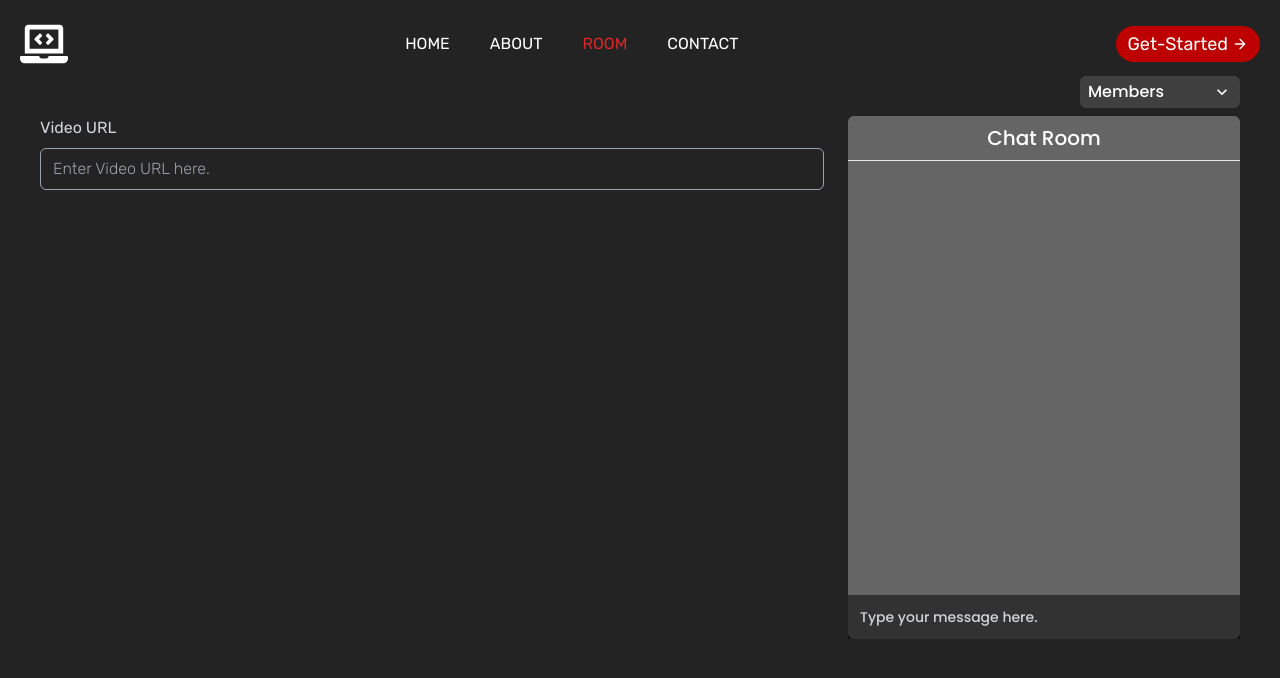
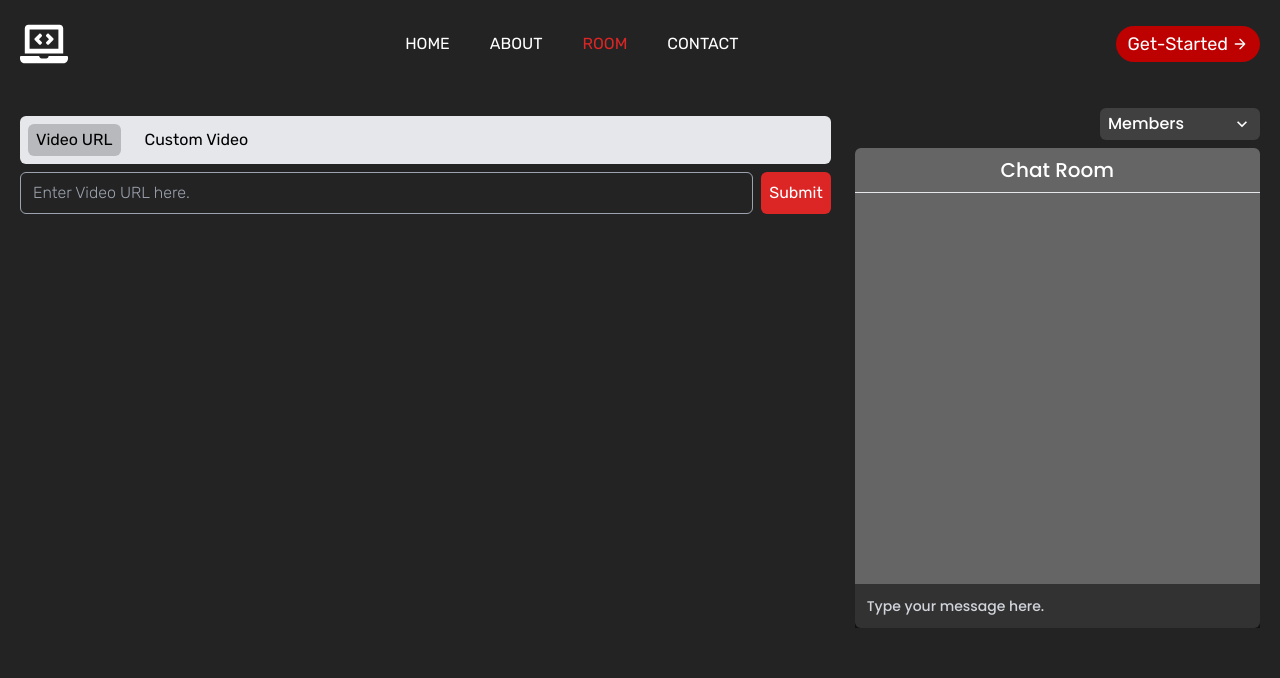
Before and after one commit to san2722soni/WATCH, a Next.js app: page /room in a window 1280 px wide. Shown: the top 678 px of the page. Built offline with nearby package versions, Linux system fonts and the light colour scheme.

Commit message:
added custom video functionality

```diff
--- a/pages/context/playerContext.js
+++ b/pages/context/playerContext.js
@@ -19,6 +19,7 @@ export const PlayerState = ({ children }) => {
 		"Aswin",
 		"Aswin ki bandi",
 	]);
+	const [fileUrl, setFileUrl] = useState("");
 
 	const player = {
 		hasWindow,
@@ -43,6 +44,8 @@ export const PlayerState = ({ children }) => {
 		setActiveMenu,
 		members,
 		setMembers,
+		fileUrl,
+		setFileUrl,
 	};
 
 	return (
--- a/pages/room.js
+++ b/pages/room.js
@@ -19,11 +19,13 @@ import {
 	BsPlayCircle,
 	BsArrowLeft,
 	BsCheck2,
+	BsLink45Deg,
 } from "react-icons/bs";
 import { MdSettings, MdKeyboardArrowDown } from "react-icons/md";
 import ReactPlayer from "react-player";
-import { Popover, Transition } from "@headlessui/react";
+import { Popover, Transition, Tab } from "@headlessui/react";
 import { playerContext } from "./context/playerContext";
+import debounce from "lodash.debounce";
 
 const poppins = Poppins({
 	weight: ["500", "600", "700", "800"],
@@ -60,10 +62,13 @@ const Room = () => {
 		playtime,
 		setPlaytime,
 		setActiveMenu,
+		fileUrl,
+		setFileUrl,
 	} = useContext(playerContext);
 
 	const [showControls, setShowControls] = useState(true);
 	const [isMouseVisible, setIsMouseVisible] = useState(true);
+	const [isArrowSeeking, setIsArrowSeeking] = useState(false);
 	const timerRef = useRef(null);
 
 	const playerRef = useRef();
@@ -71,6 +76,7 @@ const Room = () => {
 	const vidSectionRef = useRef();
 	const fullScreenBtnRef = useRef();
 	const volumeInputRef = useRef();
+	const urlInputRef = useRef();
 	const controlsDeactivationTime = 3000;
 
 	const handlePlayerReady = () => {
@@ -87,10 +93,18 @@ const Room = () => {
 	const handleProgressChange = () => {
 		// get the current time of video
 		// update the value of range input to current time of video
-		rangeInputRef.current.value = Math.ceil(
+		if (rangeInputRef.current) {
+			rangeInputRef.current.value = Math.round(
 				playerRef.current.getCurrentTime()
 			);
-		setPlaytime(Math.floor(playerRef.current.getCurrentTime()));
+			if (
+				formatTime(playerRef.current.getDuration()) ===
+				formatTime(Math.round(playerRef.current.getCurrentTime()))
+			) {
+				setPlay(false);
+			}
+		}
+		setPlaytime(Math.round(playerRef.current.getCurrentTime()));
 	};
 
 	const handleFullScreen = (e) => {
@@ -151,14 +165,15 @@ const Room = () => {
 				document.fullscreenElement === vidSectionRef.current
 			);
 		};
-		const handleKeyPress = (event) => {
+
+		// using debounce to prevent this from firing a lot of times if the arrow keys are pressed rapidly.
+		const handleKeyPress = debounce((event) => {
 			const activeElement = document.activeElement;
 			const excludedTags = ["INPUT", "TEXTAREA", "SELECT"];
 			if (
 				excludedTags.includes(activeElement.tagName) &&
 				!(activeElement.type === "range")
 			) {
-				console.log(activeElement.type);
 				return;
 			}
 
@@ -175,7 +190,7 @@ const Room = () => {
 				default:
 					break;
 			}
-		};
+		}, 250);
 
 		const handleMouseMove = () => {
 			clearTimeout(timerRef.current);
@@ -206,6 +221,7 @@ const Room = () => {
 				handleFullScreenChange
 			);
 			document.removeEventListener("keydown", handleKeyPress);
+			handleKeyPress.cancel();
 			if (vidSectionRef.current) {
 				vidSectionRef.current.removeEventListener(
 					"mousemove",
@@ -219,33 +235,99 @@ const Room = () => {
 	// TODO: Implement Cursor hide when showControls is false
 
 	return (
-		<main className="mb-5 mt-7 flex flex-col gap-6 px-10 md:flex-row">
+		<main className="mb-5 mt-7 flex flex-col gap-6 px-5 md:flex-row">
 			{/* Section 1: Video */}
 			<div
 				className={`flex w-full flex-col gap-2 md:w-2/3 ${
 					isFullScreen ? (isMouseVisible ? "" : "cursor-none") : ""
 				}`}
 			>
-				<label className="text-gray-300" htmlFor="video-url">
+				<div>
+					<Tab.Group>
+						<Tab.List className="flex h-12 items-center gap-4 rounded-md bg-gray-200 p-2">
+							<Tab as={Fragment}>
+								{({ selected }) => (
+									<button
+										className={`${
+											selected ? "bg-black/20" : ""
+										} rounded-md px-2 py-1 outline-none transition-colors hover:bg-black/20`}
+									>
 										Video URL
-				</label>
+									</button>
+								)}
+							</Tab>
+							<Tab as={Fragment}>
+								{({ selected }) => (
+									<button
+										className={`${
+											selected ? "bg-black/20" : ""
+										} rounded-md px-2 py-1 outline-none transition-colors hover:bg-black/20`}
+									>
+										Custom Video
+									</button>
+								)}
+							</Tab>
+						</Tab.List>
+						<Tab.Panels>
+							<Tab.Panel className="mt-2 flex gap-2">
 								<input
-					onChange={(e) => setUrl(e.target.value)}
+									ref={urlInputRef}
 									type="text"
 									className="w-full rounded-md border border-gray-400 bg-transparent px-3 py-2 font-light text-white outline-none placeholder:font-light"
 									placeholder="Enter Video URL here."
 								/>
+								<button
+									onClick={(e) => {
+										setUrl(urlInputRef.current.value);
+										setFileUrl("");
+										console.log(e.target.value);
+									}}
+									className="rounded-md bg-red-600 px-2 py-1 text-white"
+								>
+									Submit
+								</button>
+							</Tab.Panel>
+							<Tab.Panel className="mt-2">
+								<label
+									htmlFor="file-choose"
+									className="cursor-pointer rounded-md bg-red-600 px-3 py-2 text-left text-white"
+								>
+									Choose File
+									<input
+										accept="video/*"
+										onChange={(e) => {
+											const file = e.target.files[0];
+											if (file) {
+												const videoUrl =
+													URL.createObjectURL(file);
+												setFileUrl(videoUrl);
+												setUrl("");
+											}
+										}}
+										id="file-choose"
+										type="file"
+										className="w-0 opacity-0"
+									/>
+								</label>
+							</Tab.Panel>
+						</Tab.Panels>
+					</Tab.Group>
+				</div>
 				<section
 					ref={vidSectionRef}
-					className="relative flex w-full flex-col gap-3"
+					className="relative flex w-full select-none flex-col gap-3"
 				>
 					{hasWindow && (
+						<>
+							{url && (
 								<ReactPlayer
 									ref={playerRef}
 									url={url}
 									onReady={handlePlayerReady}
 									config={{
-								youtube: { playerVars: { disablekb: 1 } },
+										youtube: {
+											playerVars: { disablekb: 1 },
+										},
 									}}
 									className="pointer-events-none aspect-video"
 									width="100%"
@@ -258,9 +340,33 @@ const Room = () => {
 									playbackRate={speed}
 								/>
 							)}
+							{fileUrl && (
+								<ReactPlayer
+									ref={playerRef}
+									url={fileUrl}
+									onReady={handlePlayerReady}
+									className="pointer-events-none aspect-video"
+									width="100%"
+									height="100%"
+									playing={play}
+									onProgress={handleProgressChange}
+									onPlay={() => setPlay(true)}
+									onPause={() => setPlay(false)}
+									volume={volume}
+									playbackRate={speed}
+									config={{
+										file: {
+											attributes: { controls: false },
+										},
+									}}
+								/>
+							)}
+						</>
+					)}
 					{/* Controls */}
 					{isPlayerReady &&
-						ReactPlayer.canPlay(url) &&
+						ReactPlayer.canPlay(url) |
+							ReactPlayer.canPlay(fileUrl) &&
 						playerRef.current && (
 							<div
 								className={`${
@@ -283,7 +389,7 @@ const Room = () => {
 											<BsFillPlayFill className="text-3xl text-white" />
 										)}
 									</button>
-									<button>
+									<button className="hidden md:block">
 										{volume > 0.5 ? (
 											<BsVolumeUpFill className="text-3xl text-white" />
 										) : volume > 0 ? (
@@ -293,7 +399,7 @@ const Room = () => {
 										)}
 									</button>
 									<input
-										className="volume-input w-1/5 accent-red-600 "
+										className="volume-input hidden w-1/5 accent-red-600 md:block"
 										type="range"
 										min={0}
 										max={1}
@@ -310,7 +416,7 @@ const Room = () => {
 										)}
 									</span>
 									<div className="absolute bottom-10 right-5">
-										<DropdowMenu />
+										<DropdownMenu />
 									</div>
 									<button
 										onClick={() => {
@@ -338,23 +444,8 @@ const Room = () => {
 						)}
 				</section>
 			</div>
-			{/* Section 2: Room Info */}
-			{/* <section className="flex flex-col gap-2 text-white">
-				<h3 className={`${poppins.className} font- text-2xl`}>
-					Members
-				</h3>
-				<ol
-					className={`flex flex-col gap-2 font-light ${rubik.className} list-inside list-decimal`}
-				>
-					<li>Nishil</li>
-					<li>Nishil ki bandi (Future)</li>
-					<li>Aswin</li>
-					<li>Aswin ki bandi (Future)</li>
-				</ol>
-			</section> */}
-			{/* Section 3: Chat Section */}
 			<section
-				className={`${poppins.className} relative flex min-h-[20rem] w-full flex-col rounded-md bg-white/30 text-center text-xl text-white md:w-1/3`}
+				className={`${poppins.className} relative my-8 flex h-[30rem] w-full flex-col rounded-md bg-white/30 text-center text-xl text-white md:w-1/3`}
 			>
 				<h3 className="border-b p-2">Chat Room</h3>
 				<input
@@ -366,17 +457,16 @@ const Room = () => {
 					<MembersDropdown />
 				</div>
 			</section>
-			{/* <p className="text-white">
-				// TODO: Implement Cursor hide when showControls is false
-			</p> */}
 		</main>
 	);
 };
 
-const DropdowMenu = () => {
+const DropdownMenu = () => {
 	const speeds = [0.25, 0.5, 0.75, 1, 1.25, 1.5, 1.75, 2];
-	const { speed, setSpeed, isDropdownOpen, activeMenu, setActiveMenu } =
+	const { speed, setSpeed, isDropdownOpen, activeMenu, setActiveMenu, url } =
 		useContext(playerContext);
+
+	const [icon, setIcon] = useState(<BsLink45Deg />);
 	const DropdownItem = (props) => {
 		return (
 			<button
@@ -384,7 +474,7 @@ const DropdowMenu = () => {
 					props.goToMenu && setActiveMenu(props.goToMenu);
 					props.onClickEvent && props.onClickEvent();
 				}}
-				className="flex w-44 items-center gap-2 p-3 text-white hover:bg-gray-400"
+				className="flex w-44 items-center gap-2 p-3 text-white hover:bg-gray-700"
 			>
 				<span>{props.leftIcon}</span>
 				<span>{props.name}</span>
@@ -435,6 +525,22 @@ const DropdowMenu = () => {
 							leftIcon={<BsPlayCircle />}
 							name="PlayBack Speed"
 						/>
+						{url && (
+							<DropdownItem
+								// goToMenu="Playback Speed"
+								onClickEvent={() => {
+									navigator.clipboard.writeText(url);
+									setIcon(<BsCheck2 />);
+									setTimeout(() => {
+										setIcon(
+											<BsLink45Deg className="text-lg" />
+										);
+									}, 1500);
+								}}
+								leftIcon={icon}
+								name="Copy Video URL"
+							/>
+						)}
 					</Transition>
 					<Transition
 						show={activeMenu === "Playback Speed"}
```
Also changed, not shown: package.json (+6 -2 lines), 2 other files (tests, documents, lock files or other folders). Lines whose indentation alone changed are shown as unchanged.
